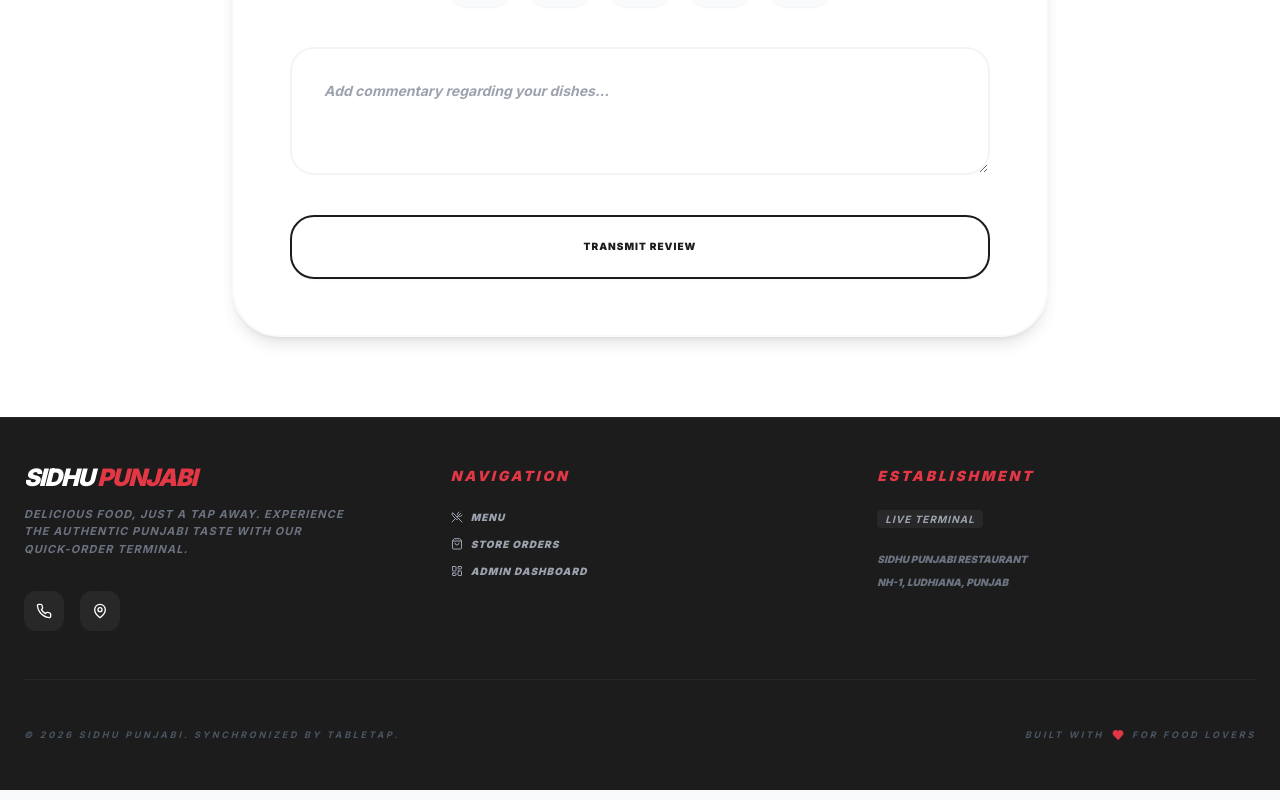
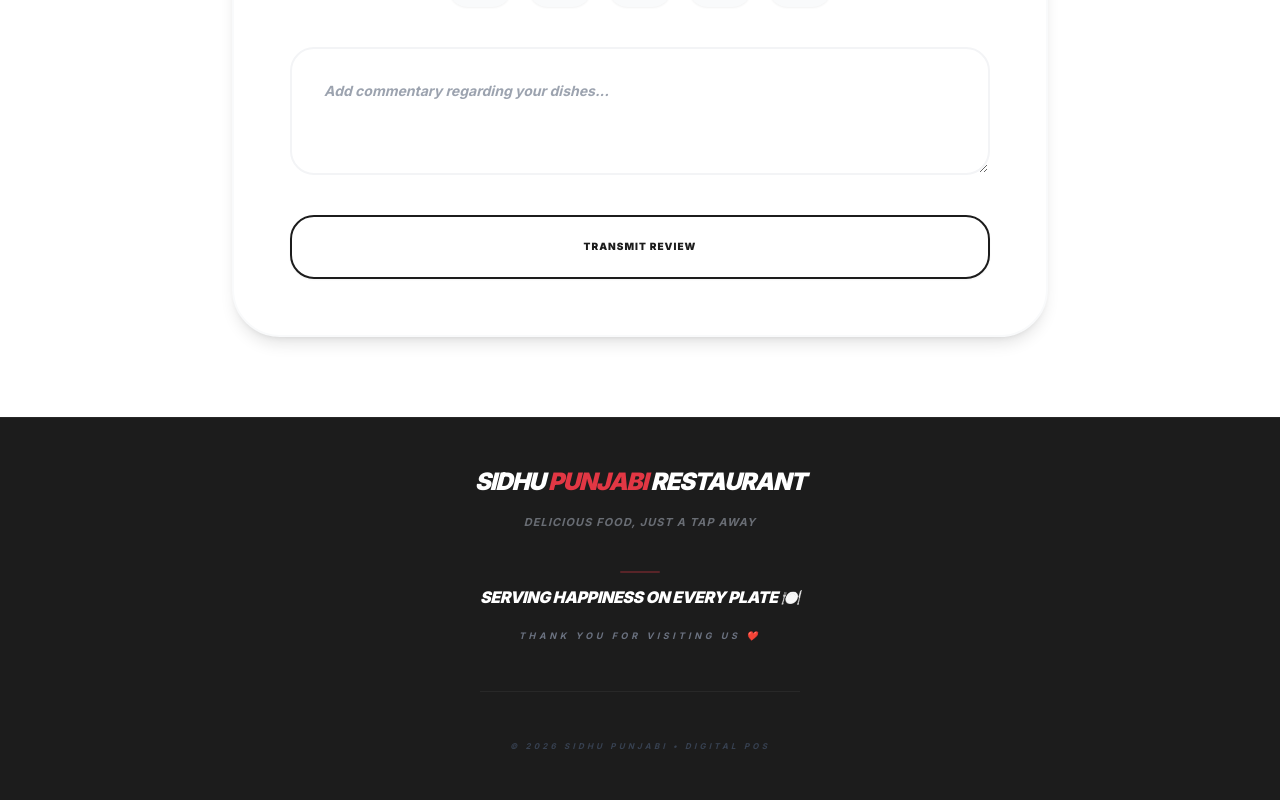
Before and after one commit to Arpankumar673/TableTap, a React (Vite) app: page /success/1 in a window 1280 px wide. Shown: the part 988-1788 px from the top of the page. Built offline with nearby package versions, Linux system fonts and the light colour scheme; no server answers; the database is empty.

Commit message:
🚀 Premium Footer Update: Minimalist Branding and Friendly Customer Greeting

```diff
--- a/src/components/Footer.jsx
+++ b/src/components/Footer.jsx
@@ -1,67 +1,36 @@
 import React from 'react';
-import { Link } from 'react-router-dom';
-import {
-  UtensilsCrossed,
-  Phone,
-  MapPin,
-  ShoppingBag,
-  LayoutDashboard,
-  Heart
-} from 'lucide-react';
+import { Heart, Utensils } from 'lucide-react';
 
 const Footer = () => {
     return (
-        <footer className="bg-[#1C1C1C] text-white py-12 px-6 mt-20 font-inter italic border-t border-white/5 relative z-10 w-full">
-            <div className="max-w-7xl mx-auto grid grid-cols-1 md:grid-cols-3 gap-12 text-center md:text-left">
+        <footer className="bg-[#1C1C1C] text-white py-12 px-6 mt-10 font-inter italic border-t border-white/5 relative z-10 w-full flex flex-col items-center text-center">
 
-                {/* Brand Section */}
-                <div className="flex flex-col items-center md:items-start space-y-4">
-                    <h2 className="text-2xl font-black tracking-tighter uppercase italic leading-none">
-                        SIDHU <span className="text-[#E23744]">PUNJABI</span>
-                    </h2>
-                    <p className="text-[11px] font-bold text-gray-500 uppercase tracking-widest max-w-xs leading-relaxed">
-                        Delicious food, just a tap away. Experience the authentic Punjabi taste with our quick-order terminal.
+            <div className="space-y-4 max-w-sm">
+                {/* Brand Identity */}
+                <h2 className="text-xl md:text-2xl font-black tracking-tighter uppercase italic leading-none">
+                    SIDHU <span className="text-[#E23744]">PUNJABI</span> RESTAURANT
+                </h2>
+                <p className="text-[10px] md:text-[11px] font-bold text-gray-400 uppercase tracking-widest leading-relaxed opacity-60">
+                    Delicious food, just a tap away
+                </p>
+
+                {/* Friendly Greeting Highlight */}
+                <div className="pt-6 flex flex-col items-center gap-3">
+                    <div className="w-10 h-[2px] bg-[#E23744] rounded-full opacity-30" />
+                    <p className="text-sm md:text-base font-black text-white tracking-tight uppercase italic leading-none">
+                        Serving happiness <br className="sm:hidden" /> on every plate <span className="text-[#E23744]">🍽️</span>
                     </p>
-                    <div className="flex gap-4 pt-4">
-                       <a href="tel:+911234567890" className="w-10 h-10 bg-white/5 rounded-xl flex items-center justify-center hover:bg-[#E23744] transition-all"><Phone className="w-4 h-4" /></a>
-                       <div className="w-10 h-10 bg-white/5 rounded-xl flex items-center justify-center hover:bg-[#E23744] transition-all"><MapPin className="w-4 h-4" /></div>
-                    </div>
+                    <p className="text-[9px] font-bold text-gray-500 uppercase tracking-[0.4em] italic mt-2">
+                        Thank you for visiting us <span className="text-[#E23744]">❤️</span>
+                    </p>
                 </div>
-
-                {/* Quick Navigation */}
-                <div className="space-y-6">
-                    <h3 className="text-sm font-black uppercase tracking-[0.2em] text-[#E23744]">Navigation</h3>
-                    <nav className="flex flex-col space-y-3">
-                        <Link to="/menu/table-4" className="text-[10px] font-black uppercase tracking-widest text-gray-400 hover:text-white transition-colors flex items-center justify-center md:justify-start gap-2">
-                             <UtensilsCrossed className="w-3 h-3" /> Menu
-                        </Link>
-                        <Link to="/admin/orders" className="text-[10px] font-black uppercase tracking-widest text-gray-400 hover:text-white transition-colors flex items-center justify-center md:justify-start gap-2">
-                             <ShoppingBag className="w-3 h-3" /> Store Orders
-                        </Link>
-                        <Link to="/admin" className="text-[10px] font-black uppercase tracking-widest text-gray-400 hover:text-white transition-colors flex items-center justify-center md:justify-start gap-2">
-                             <LayoutDashboard className="w-3 h-3" /> Admin Dashboard
-                        </Link>
-                    </nav>
-                </div>
-
-                {/* Logistics */}
-                <div className="space-y-6">
-                    <h3 className="text-sm font-black uppercase tracking-[0.2em] text-[#E23744]">Establishment</h3>
-                    <p className="text-[10px] font-bold text-gray-400 uppercase tracking-widest leading-none mb-1 shadow-sm px-2 py-1 rounded bg-white/5 w-fit mx-auto md:mx-0">LIVE TERMINAL</p>
-                    <div className="space-y-2">
-                        <p className="text-[10px] font-black uppercase text-gray-500 italic">Sidhu Punjabi Restaurant</p>
-                        <p className="text-[10px] font-black uppercase text-gray-500 italic">NH-1, Ludhiana, Punjab</p>
-                    </div>
-                </div>
-
             </div>
 
-            {/* Bottom Bar */}
-            <div className="max-w-7xl mx-auto pt-12 mt-12 border-t border-white/5 flex flex-col md:flex-row justify-between items-center gap-6">
-                <p className="text-[9px] font-bold text-gray-600 uppercase tracking-[0.3em] italic">© 2026 Sidhu Punjabi. Synchronized by Tabletap.</p>
-                <div className="flex items-center gap-2 text-[9px] font-bold text-gray-600 uppercase tracking-[0.3em] italic">
-                    Built with <Heart className="w-3 h-3 text-[#E23744] fill-[#E23744]" /> for food lovers
-                </div>
+            {/* Micro Copyright */}
+            <div className="pt-12 mt-12 border-t border-white/5 w-full max-w-xs flex justify-center">
+                <p className="text-[8px] font-bold text-gray-700 uppercase tracking-[0.4em] italic">
+                    © 2026 SIDHU PUNJABI • DIGITAL POS
+                </p>
             </div>
         </footer>
     );
```
